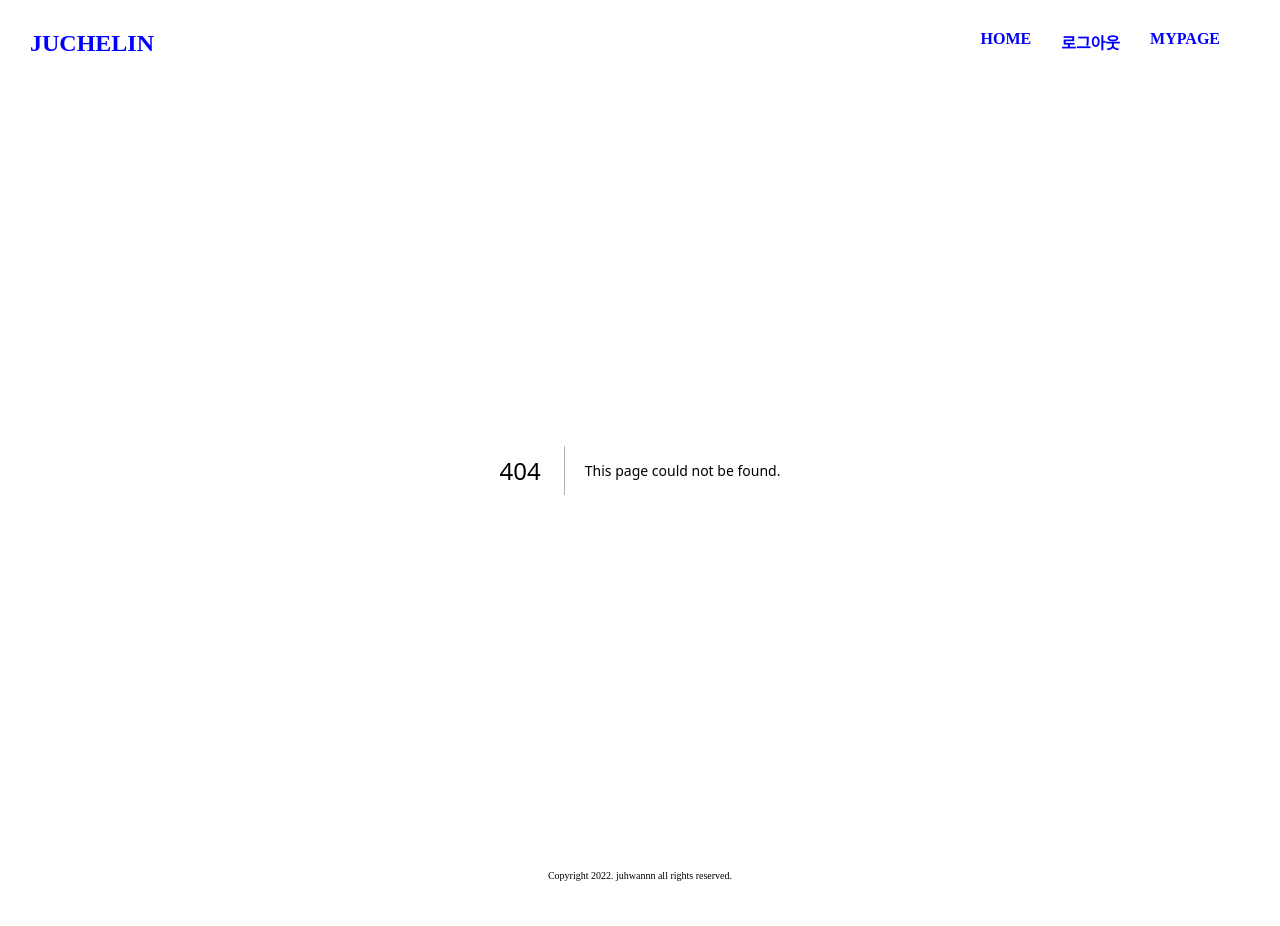
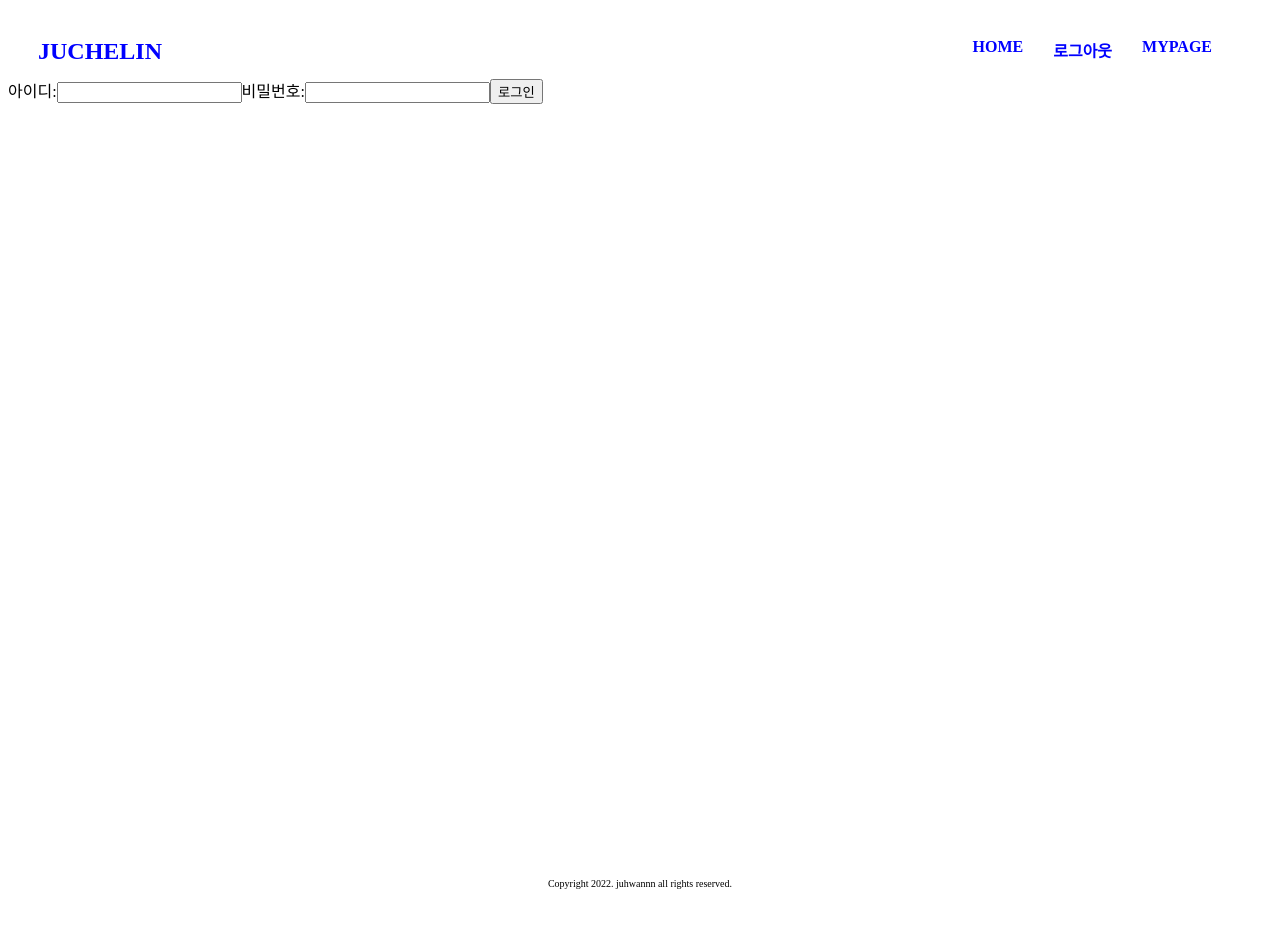
Before and after one commit to juhwannn/juchelin-guide, a Next.js app: page /login in a window 1280 px wide. Before the commit this address had no page. Built offline with nearby package versions, Linux system fonts and the light colour scheme.

Commit message:
feat: login ContextUser

```diff
--- /dev/null
+++ b/pageComponents/ContextUser.js
@@ -0,0 +1,5 @@
+import { createContext } from "react";
+
+const ContextUser = createContext();
+
+export default ContextUser;
--- a/pages/_app.js
+++ b/pages/_app.js
@@ -1,19 +1,23 @@
 import Layout from "../pageComponents/layout/Layout";
 import styled from "styled-components";
-import React, {useEffect, useState} from "react";
+import React, {useState} from "react";
+import ContextUser from "../pageComponents/ContextUser";
 
 const getLayout = (asPath) => {
 
     return Layout;
 };
 
-function MyApp({Component, pageProps, router}) {
+function MyApp({ Component, pageProps, router }) {
     const Layout = getLayout(router.asPath);
+    const [user, setUser] = useState(null);
 
     return (
-        <Layout>
-            <Component {...pageProps}/>
-        </Layout>
+        <ContextUser.Provider value={[user, setUser]}>
+            <Layout>
+                <Component {...pageProps}/>
+            </Layout>
+        </ContextUser.Provider>
     );
 }
 
--- /dev/null
+++ b/pages/login.js
@@ -0,0 +1,47 @@
+import React, {useContext, useEffect, useState} from "react";
+import styled from "styled-components";
+import axios from "axios";
+import {useRouter} from "next/router";
+import jwt from "jsonwebtoken-promisified";
+import ContextUser from "../pageComponents/ContextUser";
+
+
+const Root = styled.div`
+
+`;
+
+export default function Home() {
+    const router = useRouter();
+
+    const [id, setId] = useState("");
+    const [password, setPassword] = useState("");
+    const [user, setUser] = useContext(ContextUser);
+
+    const onSubmit = async () => {
+        try {
+            const response = await axios.post("/api/auth/login", {id, password});
+            const {accessToken, refreshToken} = response.data;
+            const payload = jwt.decode(accessToken);
+            localStorage.setItem('RefreshToken', refreshToken);
+            setUser(payload);
+            // await router.push('/');
+        } catch (e) {
+            alert(e);
+            return;
+        }
+    }
+
+    return (
+        <Root>
+            <form onSubmit={onSubmit}>
+                아이디:
+                <input type="text" value={id} onChange={e => setId(e.target.value)}/>
+
+                비밀번호:
+                <input type="password" value={password} onChange={e => setPassword(e.target.value)}/>
+
+                <button onClick={onSubmit}>로그인</button>
+            </form>
+        </Root>
+    )
+}
```
